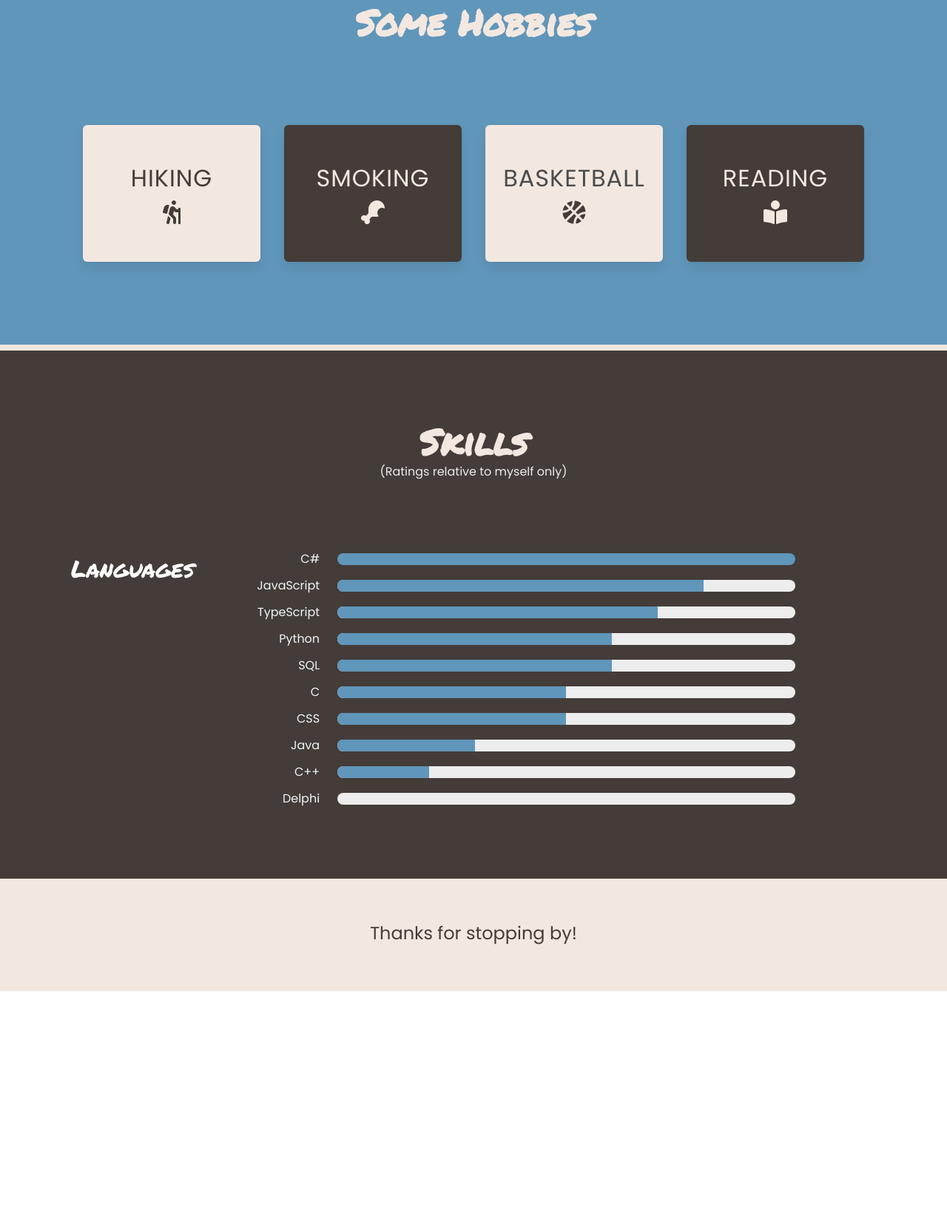
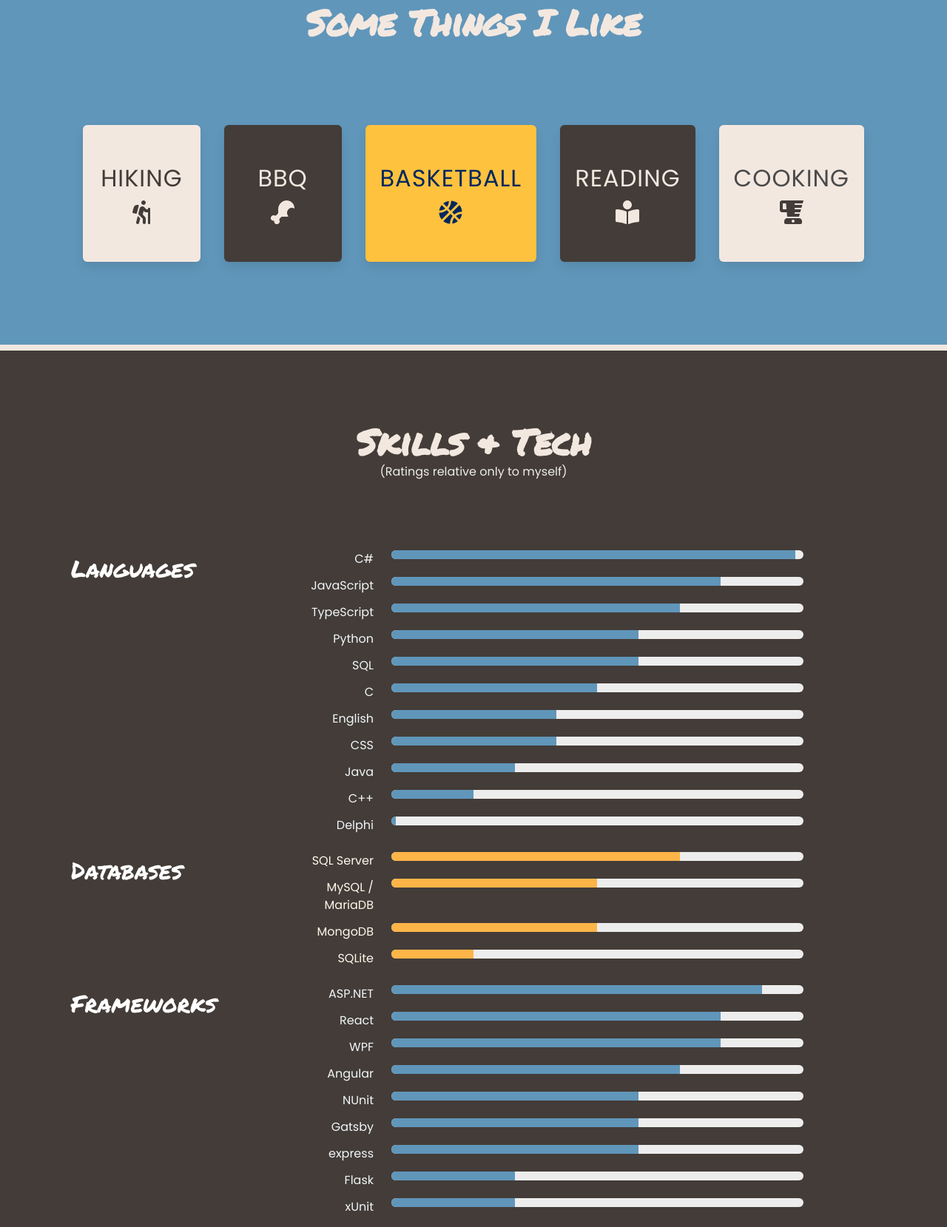
Before and after one commit to aaronmcox/me, a Gatsby site: page / in a window 1280 px wide. Shown: the part 1007-2666 px from the top of the page at 74% size. Before the commit the page ends 2347 px from the top, so only its background shows below. Built offline with nearby package versions, Linux system fonts and the light colour scheme; Gatsby itself is replaced by a stand-in of ours.

Commit message:
add some skills. add pacer colors to basketball

```diff
--- a/src/components/hobbies.js
+++ b/src/components/hobbies.js
@@ -1,14 +1,14 @@
 
 import * as React from "react";
 import { FontAwesomeIcon} from "@fortawesome/react-fontawesome"
-import { faBasketballBall, faBookReader, faDrumstickBite, faHiking } from "@fortawesome/free-solid-svg-icons"
+import { faBasketballBall, faBookReader, faDrumstickBite, faHiking, faBlender } from "@fortawesome/free-solid-svg-icons"
 
 export const Hobbies = () => (
   <section className="hero is-primary p-6 mb-2">
     <div className="hero-head">
       <div className="container has-text-centered p-6">
         <p className="title is-size-1 has-permanent-marker-font has-text-light">
-          Some Hobbies
+          Some Things I Like
         </p>
       </div>
     </div>
@@ -26,16 +26,16 @@ export const Hobbies = () => (
           </div>
           <div className="column has-text-centered m-1">
             <div className="box has-background-dark pt-6 pb-6">
-              <p className="heading has-text-light is-size-3">Smoking</p>
+              <p className="heading has-text-light is-size-3">BBQ</p>
               <p className="title has-text-light is-size-3">
                 <FontAwesomeIcon icon={faDrumstickBite}/>
               </p>
             </div>
           </div>
           <div className="column has-text-centered m-1">
-            <div className="box has-background-light pt-6 pb-6">
-              <p className="heading is-size-3">Basketball</p>
-              <p className="title has-text-dark is-size-3">
+            <div className="box pacers-gold-background pt-6 pb-6">
+              <p className="heading is-size-3 pacers-blue-color">Basketball</p>
+              <p className="title pacers-blue-color is-size-3">
                 <FontAwesomeIcon icon={faBasketballBall}/>
               </p>
             </div>
@@ -48,6 +48,14 @@ export const Hobbies = () => (
               </p>
             </div>
           </div>
+          <div className="column has-text-centered m-1">
+            <div className="box pacers has-background-light pt-6 pb-6">
+              <p className="heading is-size-3">Cooking</p>
+              <p className="title has-text-dark is-size-3">
+                <FontAwesomeIcon icon={faBlender}/>
+              </p>
+            </div>
+          </div>
         </div>
       </div>
     </div>
--- a/src/components/skill.tsx
+++ b/src/components/skill.tsx
@@ -2,9 +2,10 @@
 import * as React from "react";
 
 export interface SkillProps {
-  name: string | null | undefined,
-  value: number | null | undefined,
-  max: number | null | undefined
+  name: string |  undefined,
+  value: number |  undefined,
+  max: number |  undefined,
+  color: "primary" | "light" | "dark" | "info" | undefined
 }
 
 export const Skill = (props: SkillProps) => {
@@ -13,16 +14,17 @@ export const Skill = (props: SkillProps) => {
     name: props.name ?? "",
     value: props.value ?? 0,
     max: props.max ?? 10,
+    color: props.color ?? "primary"
   };
 
   return (
     <div className="field is-horizontal">
       <div className="field-label">
-        <label className="has-text-primary-light">{skill.name}</label>
+        <label className={`has-text-${skill.color}-light`}>{skill.name}</label>
       </div>
       <div className="field-body">
         <div className="field">
-          <progress style={{width: "85%"}} className="progress is-primary is-inline-block" value={skill.value} max={skill.max}>{skill.value}</progress>
+          <progress style={{width: "85%"}} className={`progress is-${skill.color} has-background-dark is-small`} value={skill.value} max={skill.max}>{skill.value}</progress>
         </div>
       </div>
     </div>
--- a/src/components/skills.js
+++ b/src/components/skills.js
@@ -12,10 +12,10 @@ export const Skills = () => (
     <div className="hero-head">
       <div className="container has-text-centered p-6">
         <p className="title is-size-1 has-permanent-marker-font has-text-light">
-          Skills
+          Skills & Tech
         </p>
         <p className="subtitle is-size-6">
-          (Ratings relative to myself only)
+          (Ratings relative only to myself)
         </p>
       </div>
     </div>
@@ -24,47 +24,53 @@ export const Skills = () => (
       <div className="container">
 
         <div className="columns">
-          <div className="column is-narrow has-permanent-marker-font is-size-3">
+          <div className="column is-3 is-narrow has-permanent-marker-font is-size-3">
             Languages
           </div>
-
           <div className="column">
-            <Skill name="C#" value={10} max={10} />
+            <Skill name="C#" value={9.8} max={10} />
             <Skill name="JavaScript" value={8} max={10} />
             <Skill name="TypeScript" value={7} max={10} />
             <Skill name="Python" value={6} max={10} />
             <Skill name="SQL" value={6} max={10} />
             <Skill name="C" value={5} max={10} />
-            <Skill name="CSS" value={5} max={10} />
+            <Skill name="English" value={4} max={10} />
+            <Skill name="CSS" value={4} max={10} />
             <Skill name="Java" value={3} max={10} />
             <Skill name="C++" value={2} max={10} />
-            <Skill name="Delphi" value={0} max={10} />
-            {/*{props.children}*/}
-            {/*<div className="field is-horizontal">*/}
-            {/*  <div className="field-label">*/}
-            {/*    <label className="has-text-primary-light">C#</label>*/}
-            {/*  </div>*/}
-            {/*  <div className="field-body">*/}
-            {/*    <div className="field">*/}
-            {/*      <progress style={{width: "85%"}} className="progress is-primary is-inline-block" value="8" max="10">70</progress>*/}
-            {/*    </div>*/}
-            {/*  </div>*/}
-            {/*</div>*/}
-            {/*<div className="field is-horizontal">*/}
-            {/*  <div className="field-label">*/}
-            {/*    <label className="has-text-primary-light">JavaScript</label>*/}
-            {/*  </div>*/}
-            {/*  <div className="field-body">*/}
-            {/*    <div className="field">*/}
-            {/*      <progress style={{width: "85%"}} className="progress is-primary is-inline-block" value="8" max="10">70</progress>*/}
-            {/*    </div>*/}
-            {/*  </div>*/}
-            {/*</div>*/}
+            <Skill name="Delphi" value={0.1} max={10} />
+          </div>
+        </div>
+
+        <div className="columns">
+          <div className="column is-3 is-narrow has-permanent-marker-font is-size-3">
+            Databases
           </div>
 
+          <div className="column">
+            <Skill name="SQL Server" value={7} max={10} color="info" />
+            <Skill name="MySQL / MariaDB" value={5} max={10} color="info" />
+            <Skill name="MongoDB" value={5} max={10} color="info" />
+            <Skill name="SQLite" value={2} max={10} color="info" />
+          </div>
         </div>
 
-
+        <div className="columns">
+          <div className="column is-3 has-permanent-marker-font is-size-3">
+            Frameworks
+          </div>
+          <div className="column">
+            <Skill name="ASP.NET" value={9} max={10} />
+            <Skill name="React" value={8} max={10} />
+            <Skill name="WPF" value={8} max={10} />
+            <Skill name="Angular" value={7} max={10} />
+            <Skill name="NUnit" value={6} max={10} />
+            <Skill name="Gatsby" value={6} max={10} />
+            <Skill name="express" value={6} max={10} />
+            <Skill name="Flask" value={3} max={10} />
+            <Skill name="xUnit" value={3} max={10} />
+          </div>
+        </div>
 
       </div>
     </div>
--- a/src/site.scss
+++ b/src/site.scss
@@ -46,3 +46,11 @@ footer {
 .has-permanent-marker-font {
   font-family: 'Permanent Marker', cursive;
 }
+
+.pacers-gold-background {
+  background: #fec23e;
+}
+
+.pacers-blue-color {
+  color: #00275e!important;
+}
```
